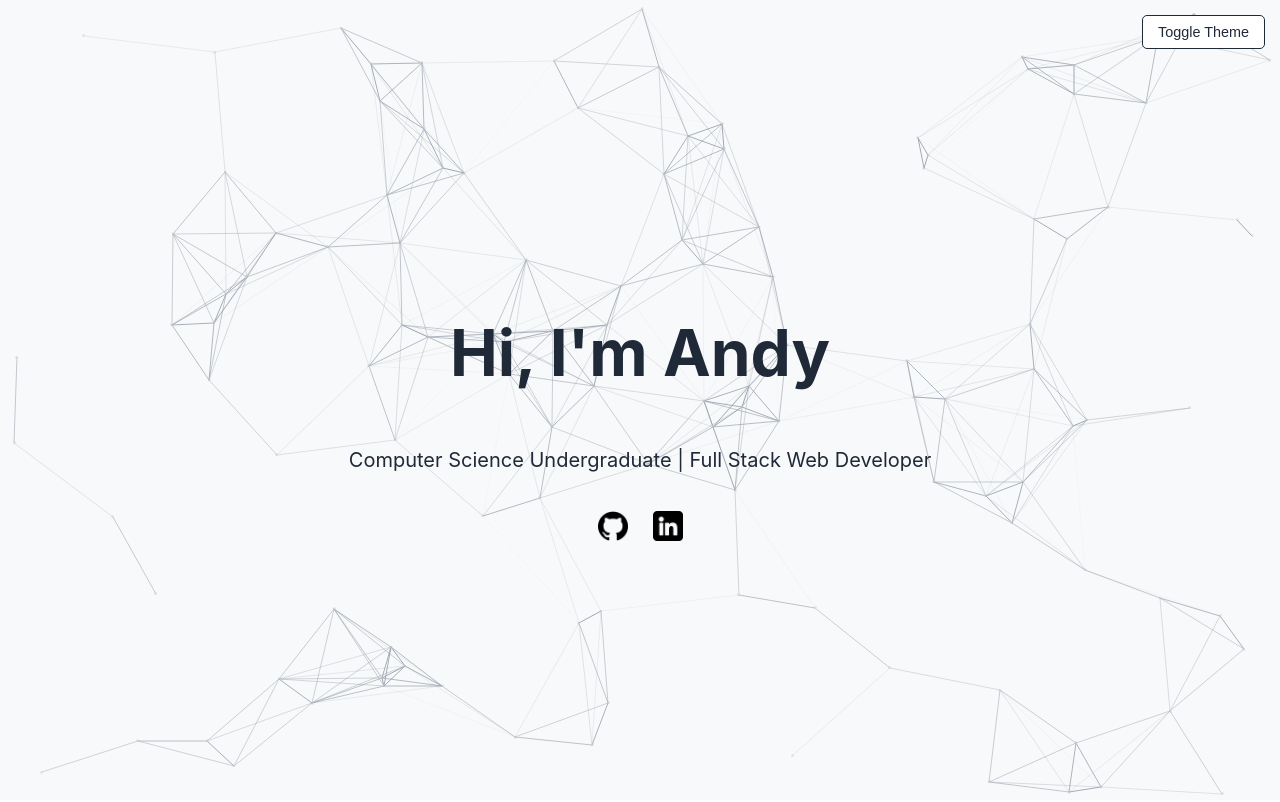
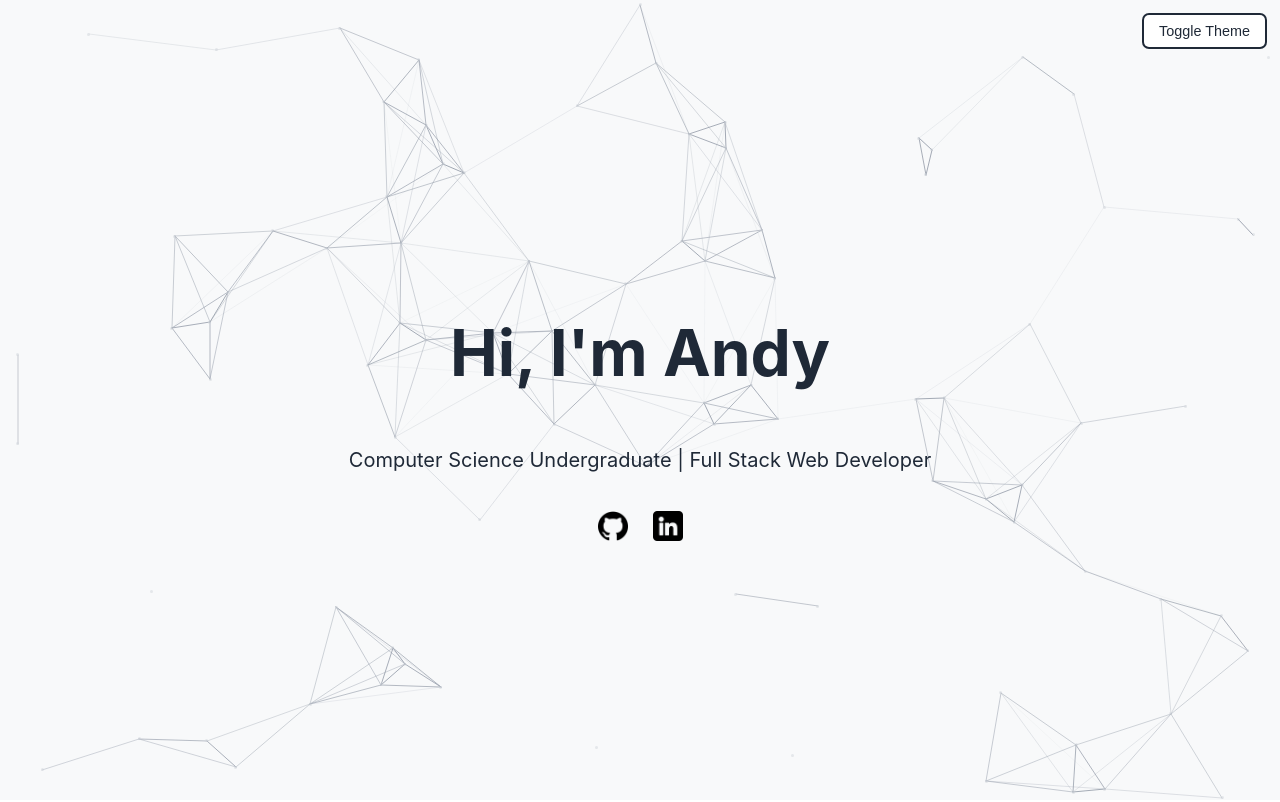
Before and after one commit to ansidian/dev-portfolio, a website built with webpack: page index.html in a window 1280 px wide. Shown: the top 802 px of the page. Built offline with nearby package versions, Linux system fonts and the light colour scheme; animation ran at ten frames a second.

Commit message:
tune particle parameters

```diff
--- a/css/style.css
+++ b/css/style.css
@@ -492,7 +492,8 @@ body.dark-mode #main-nav a:hover {
   right: 15px; /* Increased spacing */
   z-index: 100;
   padding: 8px 15px;
-  border: 1px solid var(--text-color-page);
+  border: none; /* Remove the border */
+  box-shadow: 0 0 0 2px var(--text-color-page);
   background-color: var(--page-bg);
   color: var(--text-color-page);
   cursor: pointer;
--- a/js/app.js
+++ b/js/app.js
@@ -12,16 +12,16 @@ document.addEventListener('DOMContentLoaded', () => {
   }
   // --- Configuration & Dynamic Calculation Variables ---
   const particles = [];
-  const numParticles = 120; // Keep this relatively low for O(n^2) line drawing
+  const numParticles = 90; // Keep this relatively low for O(n^2) line drawing
 
   // --- Physics & Interaction ---
-  const interactionRadius = 110; // Increased slightly for more visible effect
+  const interactionRadius = 120; // Increased slightly for more visible effect
   const repulsionStrength = 0.5;
-  const baseSpeed = 0.2;
-  const damping = 0.97; // Friction
+  const baseSpeed = 0.3;
+  const damping = 0.995; // Friction
   const repulsionStrengthMouse = 0.3;   // Mouse repulsion strength
-  const particleRepulsionStrength = 0.04; // <<< NEW: Particle-particle repulsion strength (tune this!)
-  const minSeparationDistance = 8;    // <<< NEW: Min distance for particle repulsion (tune this!)
+  const particleRepulsionStrength = 0.04; // Particle-particle repulsion strength (tune this!)
+  const minSeparationDistance = 8;    // Min distance for particle repulsion (tune this!)
 
   // Line Drawing Variables
   const maxLineDistance = 150; // Max distance to draw a line
@@ -38,8 +38,8 @@ document.addEventListener('DOMContentLoaded', () => {
     constructor(x, y) {
       this.x = x;
       this.y = y;
-      this.vx = (Math.random() - 0.5) * baseSpeed * 2;
-      this.vy = (Math.random() - 0.5) * baseSpeed * 2;
+      this.vx = (Math.random() - 0.5) * baseSpeed;
+      this.vy = (Math.random() - 0.5) * baseSpeed;
       this.element = document.createElement('div');
       this.element.classList.add('particle');
       this.size = parseFloat(getComputedStyle(document.documentElement).getPropertyValue('--particle-size')) || 3;
```
